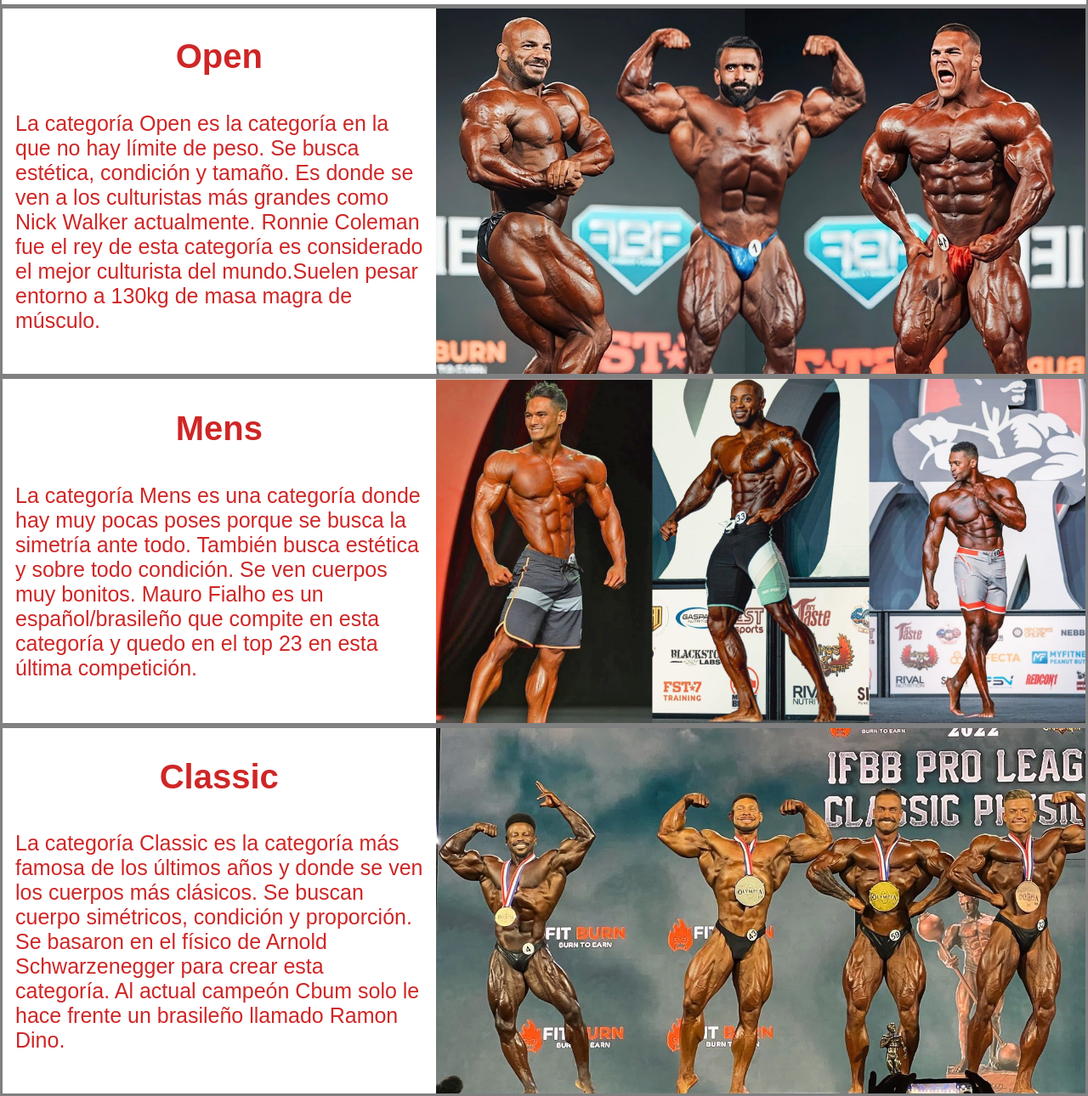
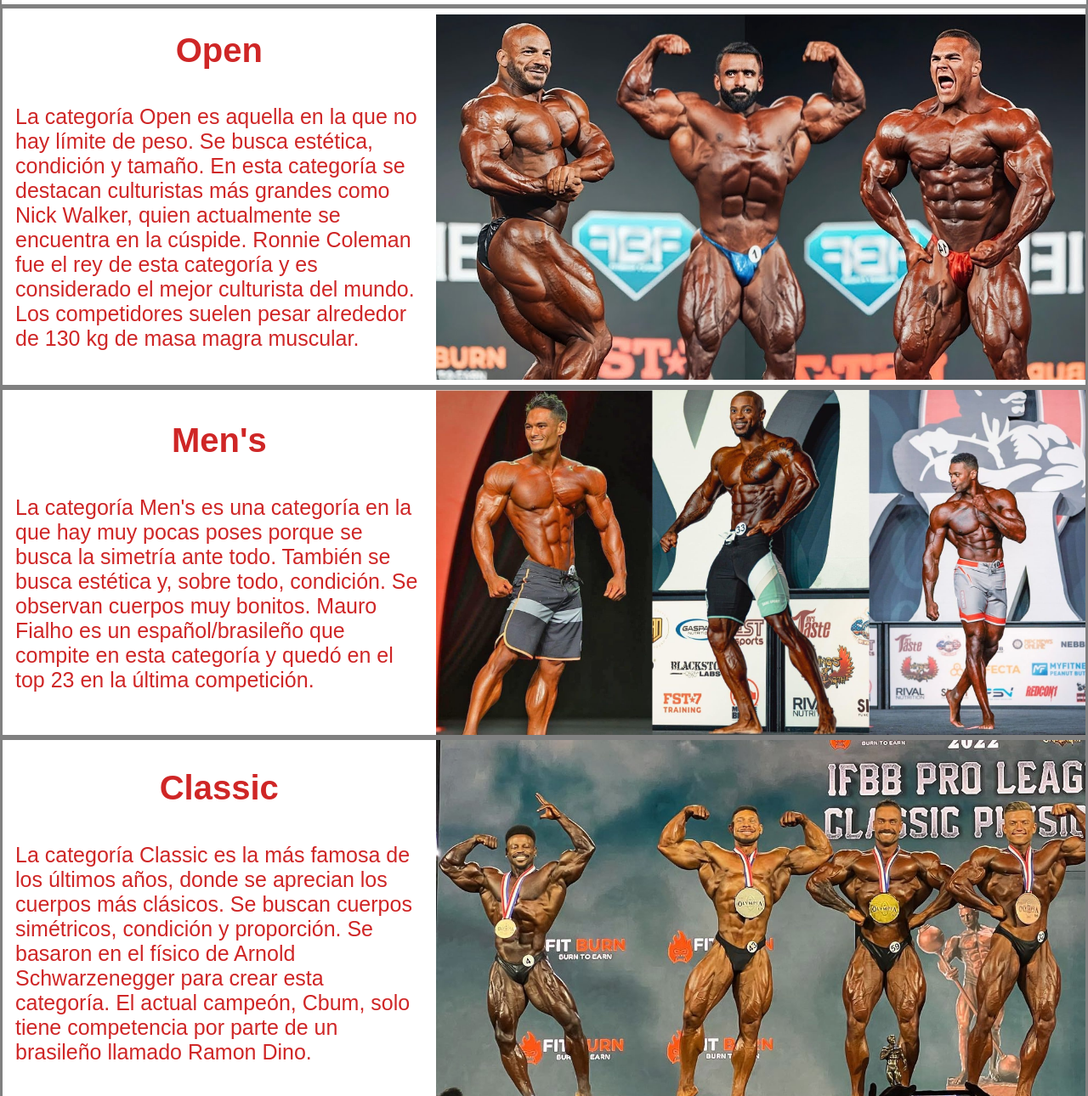
Before and after one commit to OscarLuque-31/Web-Personal.github.io, a plain HTML site: page categorias.html in a window 1280 px wide. Shown: the part 99-1389 px from the top of the page at 85% size. Drawn offline with Linux system fonts and the light colour scheme; a web font is replaced by a local one.

Commit message:
Versión Definitiva para entregar

```diff
--- a/categorias.html
+++ b/categorias.html
@@ -23,8 +23,8 @@
         <div class="open">
             <div class="texto">
             <h1>Open</h1>
-            <p>La categoría Open es la categoría en la que no hay límite de peso. Se busca estética, condición y tamaño. Es donde se ven a los culturistas más grandes como Nick Walker
-                    actualmente. Ronnie Coleman fue el rey de esta categoría es considerado el mejor culturista del mundo.Suelen pesar entorno a 130kg de masa magra de músculo. </p>
+            <p>La categoría Open es aquella en la que no hay límite de peso. Se busca estética, condición y tamaño. En esta categoría se destacan culturistas más grandes como Nick Walker, quien actualmente se encuentra en la cúspide.
+                Ronnie Coleman fue el rey de esta categoría y es considerado el mejor culturista del mundo. Los competidores suelen pesar alrededor de 130 kg de masa magra muscular. </p>
             </div>
             <div class="imagen">
                 <img src="./images/foto open.jpg" alt="">
@@ -32,9 +32,9 @@
         </div>
         <div class="mens">
             <div class="texto">
-            <h1>Mens</h1>
-                <p>La categoría Mens es una categoría donde hay muy pocas poses porque se busca la simetría ante todo. También busca estética y sobre todo condición. Se ven cuerpos muy
-                    bonitos. Mauro Fialho es un español/brasileño que compite en esta categoría y quedo en el top 23 en esta última competición.</p>
+            <h1>Men's</h1>
+                <p>La categoría Men's es una categoría en la que hay muy pocas poses porque se busca la simetría ante todo. También se busca estética y, sobre todo, condición. Se observan cuerpos muy bonitos.
+                    Mauro Fialho es un español/brasileño que compite en esta categoría y quedó en el top 23 en la última competición.</p>
             </div>
             <div class="imagen">
                 <img src="./images/foto mens.jpg"alt="">
@@ -43,8 +43,8 @@
         <div class="classic">
             <div class="texto">
             <h1>Classic</h1>
-            <p>La categoría Classic es la categoría más famosa de los últimos años y donde se ven los cuerpos más clásicos. Se buscan cuerpo simétricos, condición y proporción.
-                Se basaron en el físico de Arnold Schwarzenegger para crear esta categoría. Al actual campeón Cbum solo le hace frente un brasileño llamado Ramon Dino.</p>
+            <p>La categoría Classic es la más famosa de los últimos años, donde se aprecian los cuerpos más clásicos. Se buscan cuerpos simétricos, condición y proporción.
+                 Se basaron en el físico de Arnold Schwarzenegger para crear esta categoría. El actual campeón, Cbum, solo tiene competencia por parte de un brasileño llamado Ramon Dino.</p>
             </div>
             <div class="imagen">
                 <img src="./images/foto clasic.jpg" alt="">
@@ -53,8 +53,8 @@
         <div class="cat212">
             <div class="texto">
             <h1>212</h1>
-            <p>La categoría 212 es la categoría en la hay como límite de peso 212 libras. Se busca estética, condición y tamaño pero solo hasta 212 libras. Suelen ser culturistas muy bajos.
-                 Actualmente hay un español que puede conseguir el título de Mr.Olympia, es Ángel Calderón y es el único español que se encuentra dentro de un top 3 en el Mr.Olympia.</p>
+            <p>La categoría 212 es aquella en la que hay un límite de peso de 212 libras. Se busca estética, condición y tamaño, pero solo hasta 212 libras. Suelen ser culturistas de baja estatura.
+                 Actualmente, hay un español que podría obtener el título de Mr. Olympia, Ángel Calderón, y es el único español que se encuentra en el top 3 del Mr. Olympia.</p>
             </div>
             <div class="imagen">
                 <img src="./images/foto 212.jpg" alt="">
```
Also changed, not shown: ganadores.html (+1 -1 lines).
